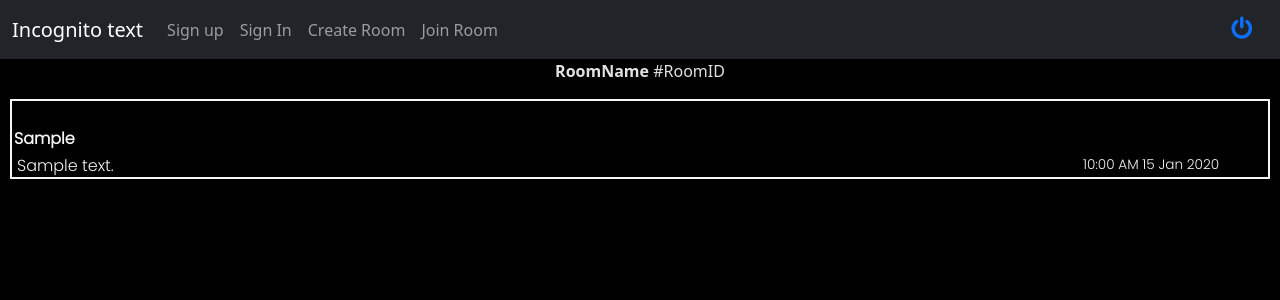
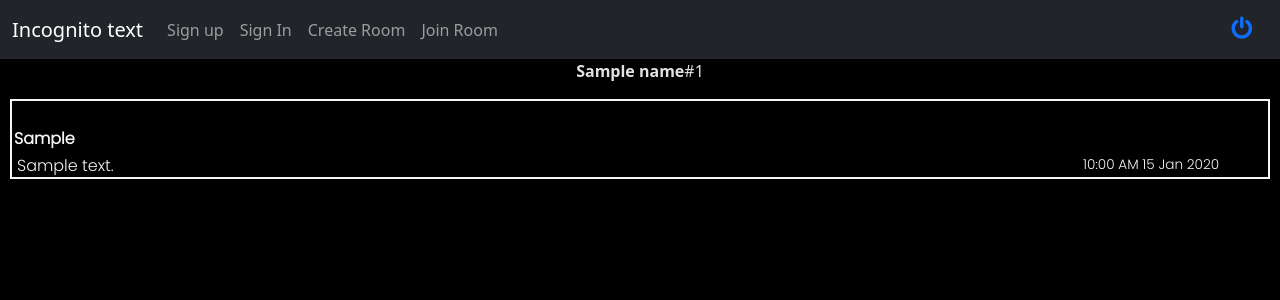
Before and after one commit to parzival979/incognito-text, a Flask app: template templates/chat_room.html in a window 1280 px wide. Shown: the top 300 px of the page. Run offline with Flask 2, Linux system fonts and the light colour scheme; tables that the repository leaves empty hold one stand-in row (values such as "Sample post"); the template is opened without the code that fills it: values that come from a table or form of the project are taken from there, most other values are stand-ins (such as "Sample title", 1, 10 or a date in 2020).

Commit message:
Added Name And ID Functionality Front End

```diff
--- a/templates/chat_room.html
+++ b/templates/chat_room.html
@@ -1,7 +1,7 @@
 {% extends 'main.html' %}
 {% block content %}
     <div class="details">
-        <p style="color:rgba(245, 245, 245, 0.92); text-align: center;"><strong>RoomName</strong>   #RoomID</p>
+        <p style="color:rgba(245, 245, 245, 0.92); text-align: center;"><strong>{{ name }}</strong>#{{ id }}</p>
     </div>
     <div class="chat_room">
         <div class="print_msg">
```
